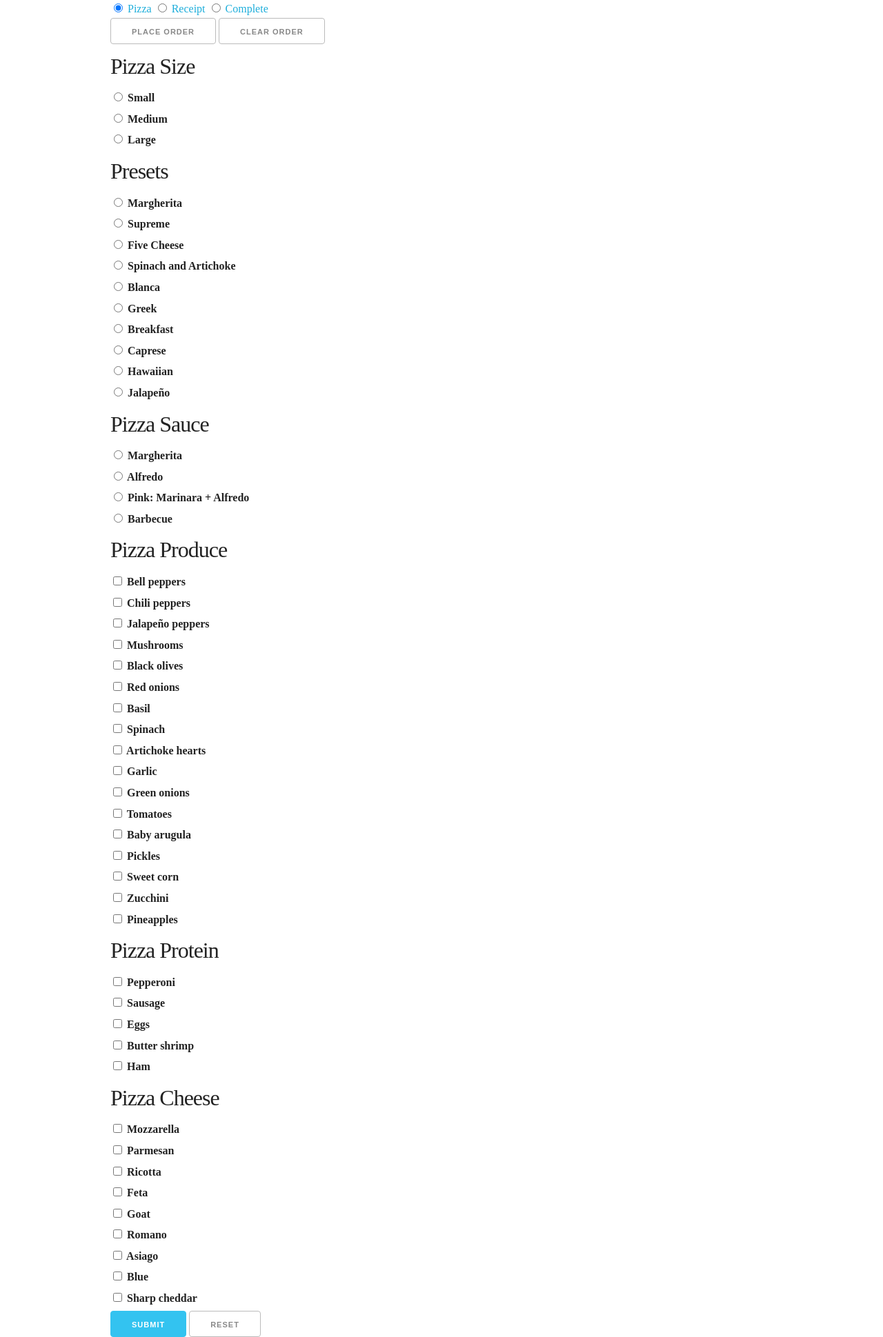
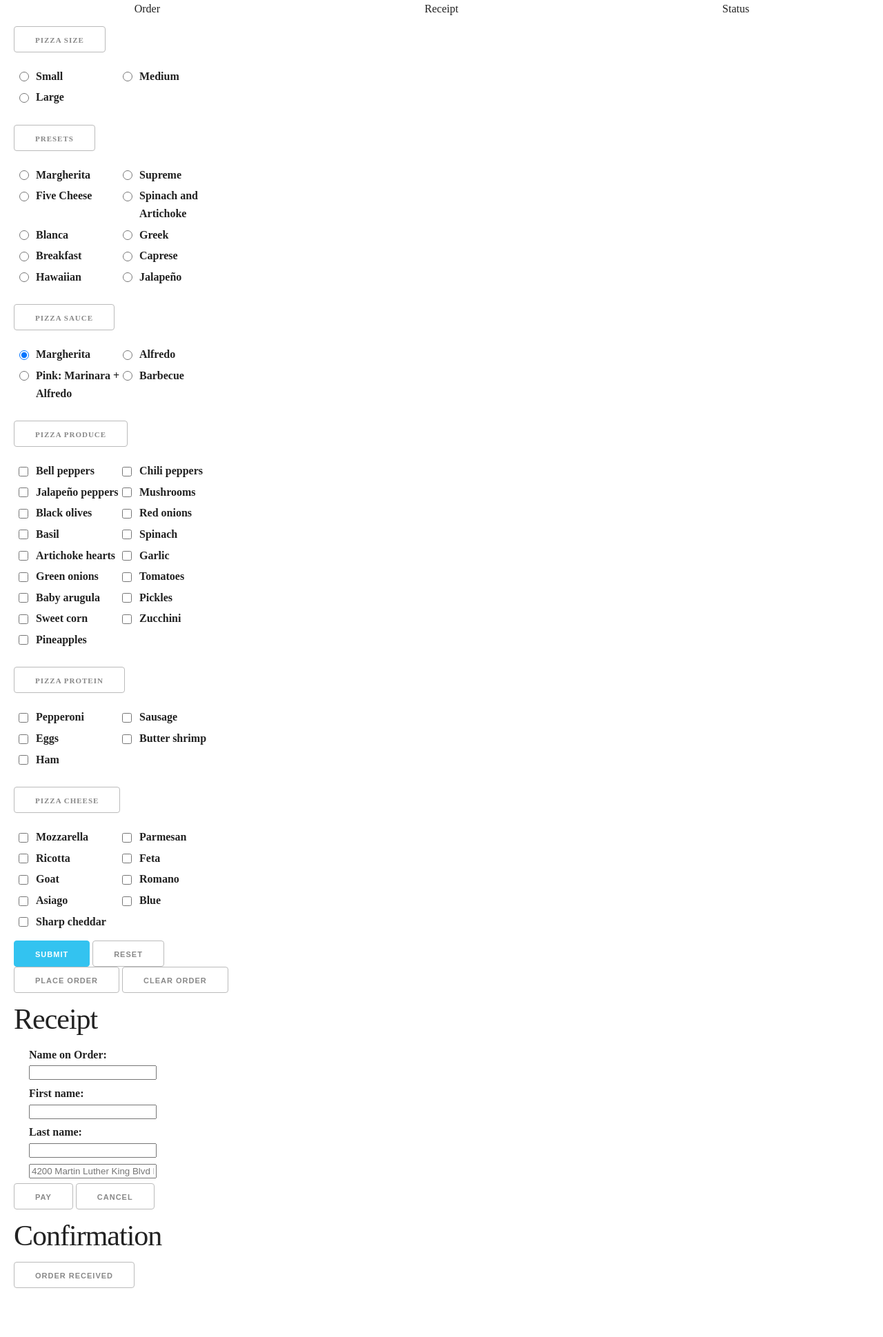
Before and after one commit to SmKou/pizza-parlor, a plain HTML site: page index.html in a window 1280 px wide. Shown: the whole page at 69% size. After the commit the page ends 1869 px from the top, so only its background shows below. Drawn offline with Linux system fonts and the light colour scheme.

Commit message:
Layout mvp and add constructors

```diff
--- a/css/styles.css
+++ b/css/styles.css
@@ -36,24 +36,9 @@ body {
 }
 
 /* skeleton: container */ main {
-    position: relative;
     width: 100%;
-    max-width: 960px;
     margin: 0 auto;
     padding: 0 2.0rem;
-}
-
-/* skeleton: container */ @media (min-width: 400px) {
-    main {
-        width: 85%;
-        padding: 0;
-    }
-}
-
-/* skeleton: container */ @media (min-width: 550px) {
-    main {
-        width: 80%
-    }
 }
 
 /* Typography
@@ -224,7 +209,52 @@ pre, code { background: #CCC }
 /* Template sections
 –––––––––––––––––––––––––––––––––––––––––––––––––– */
 
+header {
+    width: 100%;
+    display: flex;
+}
 
+.order-step {
+    width: calc(100% / 3);
+    text-align: center;
+}
+
+form {
+    width: 98%;
+    max-width: 320px;
+}
+
+form h3 {
+
+}
+
+form div {
+    width: 100%;
+    padding: 0;
+}
+
+.radio,
+.checkbox {
+    width: 100%;
+    padding: 10px;
+    display: flex;
+    flex-wrap: wrap;
+}
+
+[type='radio'],
+[type='checkbox'] {
+    position: absolute;
+    top: 3.5px;
+    left: -7px;
+    width: 14px;
+    height: 14px;
+}
+
+label {
+    position: relative;
+    width: 50%;
+    padding-left: 22px;
+}
 
 /* Messages and Notices
 –––––––––––––––––––––––––––––––––––––––––––––––––– */
--- a/index.html
+++ b/index.html
@@ -10,27 +10,16 @@
     <script src="js/tests.js"></script>
 </head>
 <body>
+    <header>
+        <div class="order-step step-1 active">Order</div>
+        <div class="order-step step-2">Receipt</div>
+        <div class="order-step step-3">Status</div>
+    </header>
     <main>
-        <section class="st-container">
-            <input type="radio" id="st-control-1" name="order-menu" checked>
-            <a href="#pizza-order">Pizza</a>
-            <input type="radio" id="st-control-2" name="order-menu">
-            <a href="#receipt-confirmation">Receipt</a>
-            <input type="radio" id="st-control-3" name="order-menu">
-            <a href="#confirmation">Complete</a>
-            <section class="st-scroll">
-                <article id="pizza-order" class="st-panel">
-                    <div class="container">
-                        <form class="pizza-list">
-                            <div class="list"></div>
-                            <div class="form-mng">
-                                <input type="submit" id="submit-pizza-list" value="Place Order">
-                                <input type="reset" id="reset-pizza-list" value="Clear Order">
-                            </div>
-                        </form>
+        <section class="pizza-order">
             <form class="pizza-details">
                 <div class="pizza-size">
-                                <h3>Pizza Size</h3>
+                    <h3 class="button">Pizza Size<span class="amount"></span></h3>
                     <div class="radio">
                         <label for="size-sm">
                             <input type="radio" id="size-sm" name="pizza-size" value="sm">
@@ -47,7 +36,7 @@
                     </div>
                 </div>
                 <div class="pizza-presets">
-                                <h3>Presets</h3>
+                    <h3 class="button">Presets<span class="amount"></span></h3>
                     <div class="radio">
                         <label for="preset-mgh">
                             <input type="radio" id="preset-mgh" name="pizza-preset" value="mgh">
@@ -92,10 +81,10 @@
                     </div>
                 </div>
                 <div class="pizza-sauce">
-                                <h3>Pizza Sauce</h3>
+                    <h3 class="button">Pizza Sauce<span class="amount"></span></h3>
                     <div class="radio">
                         <label for="sauce-mgh">
-                                        <input type="radio" id="sauce-mgh" name="pizza-sauce" value="mgh">
+                            <input type="radio" id="sauce-mgh" name="pizza-sauce" value="mgh" checked>
                             Margherita
                         </label>
                         <label for="sauce-afo">
@@ -113,7 +102,7 @@
                     </div>
                 </div>
                 <div class="pizza-produce">
-                                <h3>Pizza Produce</h3>
+                    <h3 class="button">Pizza Produce<span class="amount"></span></h3>
                     <div class="checkbox">
                         <label for="produce-bp">
                             <input type="checkbox" id="produce-bp" name="pizza-produce" value="bp">
@@ -186,7 +175,7 @@
                     </div>
                 </div>
                 <div class="pizza-protein">
-                                <h3>Pizza Protein</h3>
+                    <h3 class="button">Pizza Protein<span class="amount"></span></h3>
                     <div class="checkbox">
                         <label for="meat-pep">
                             <input type="checkbox" id="meat-pep" name="pizza-protein" value="pep">
@@ -211,7 +200,7 @@
                     </div>
                 </div>
                 <div class="pizza-cheese">
-                                <h3>Pizza Cheese</h3>
+                    <h3 class="button">Pizza Cheese<span class="amount"></span></h3>
                     <div class="checkbox">
                         <label for="cheese-moz">
                             <input type="checkbox" id="cheese-moz" name="pizza-cheese" value="moz">
@@ -256,10 +245,49 @@
                     <input class="button" type="reset" id="reset-pizza-details" value="Reset">
                 </div>
             </form>
+            <form class="pizza-list">
+                <div class="list"></div>
+                <div class="form-mng">
+                    <input type="submit" id="submit-pizza-list" value="Place Order">
+                    <input type="reset" id="reset-pizza-list" value="Clear Order">
                 </div>
-                </article>
-                <article id="receipt-confirmation"></article>
+            </form>
         </section>
+        <section class="receipt">
+            <h2>Receipt</h2>
+            <div class="list"></div>
+            <form class="customer">
+                <div class="customer-name">
+                    <label for="customer-ordername">
+                        Name on Order:
+                        <input type="text" id="customer-ordername" pattern="/\w+/i" required>
+                    </label>
+                    <label for="customer-firstname">
+                        First name:
+                        <input type="text" id="customer-firstname" pattern="/\w+/i">
+                    </label>
+                    <label for="customer-lastname">
+                        Last name:
+                        <input type="text" id="customer-lastname" pattern="/\w+/i">
+                    </label>
+                </div>
+                <div class="customer-addr">
+                    <label for="customer-streetaddr">
+                        <input type="text" id="customer-streetaddr" pattern="/\d+ (\w+)+, \w+ \d+/i" placeholder="4200 Martin Luther King Blvd Houston, TX 77204" required>
+                    </label>
+                </div>
+                <div class="form-mng">
+                    <input type="submit" id="submit-customer" value="Pay">
+                    <input type="reset" id="reset-customer" value="Cancel">
+                </div>
+            </form>
+        </section>
+        <section class="confirmation">
+            <h2>Confirmation</h2>
+            <div class="status"></div>
+            <div class="confirm">
+                <button class="button">Order Received</button>
+            </div>
         </section>
     </main>
 </body>
```
Also changed, not shown: js/pizza.js (+34 -11 lines). Lines whose indentation alone changed are shown as unchanged.
